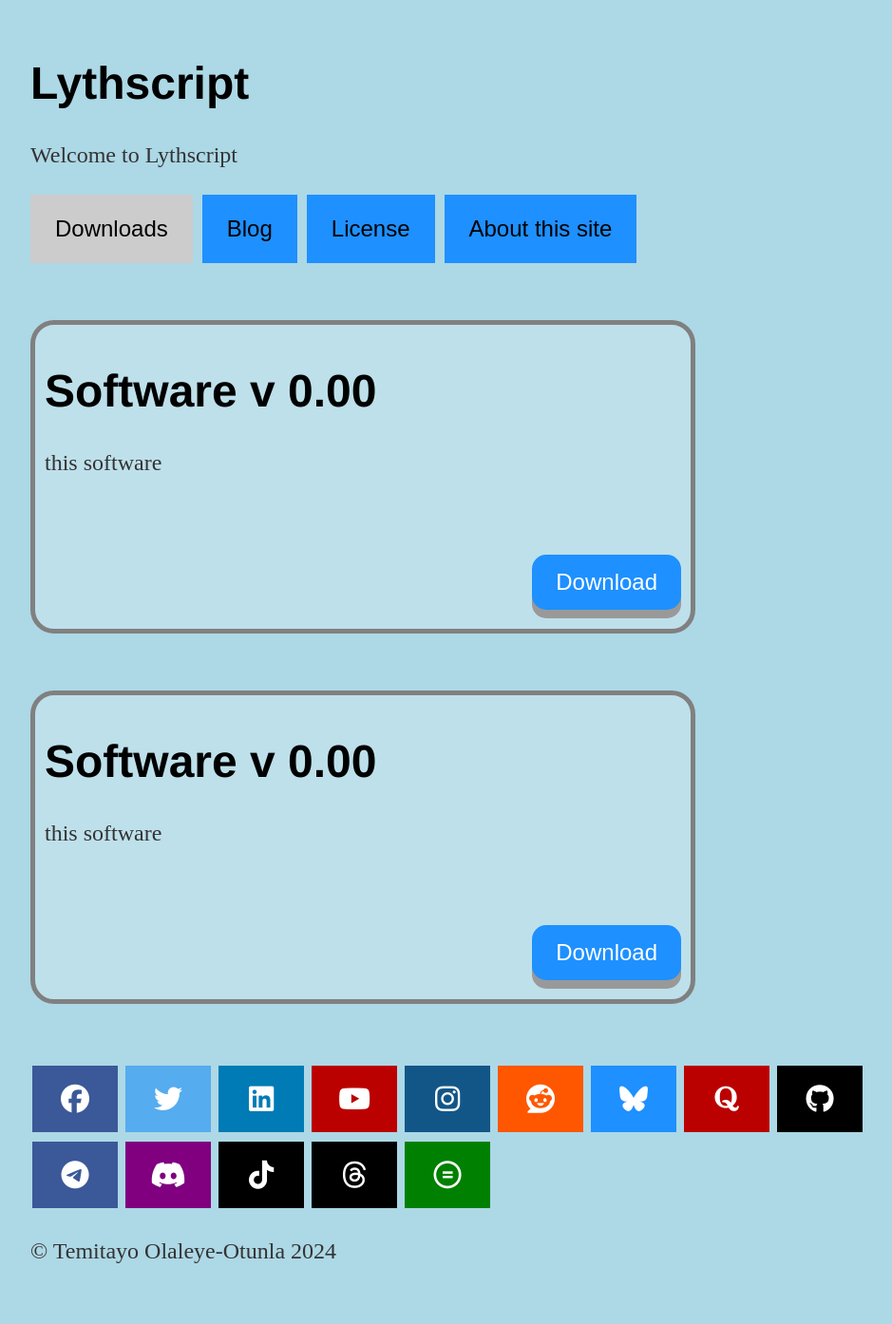
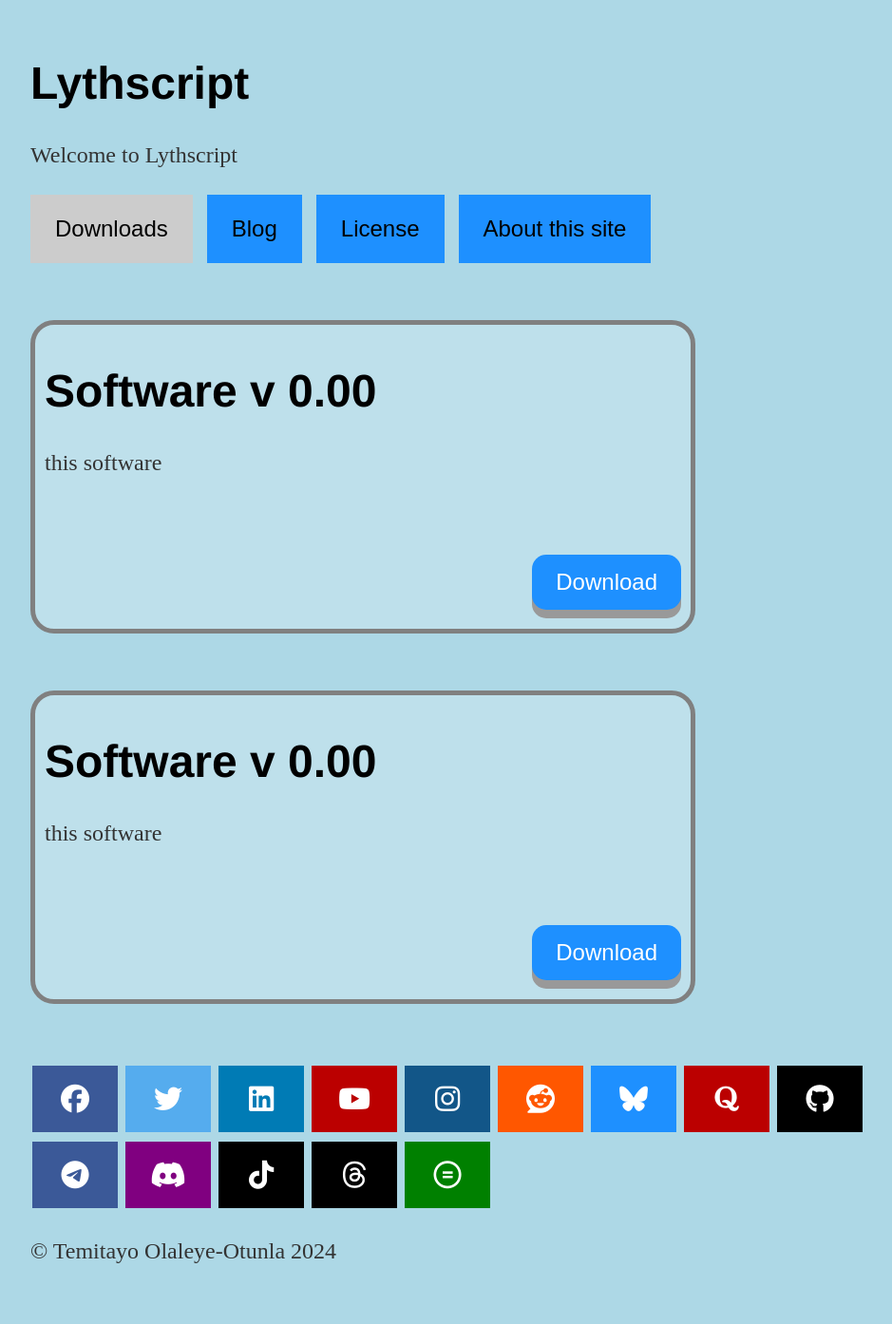
Before and after one commit to lythwind/lythwind.github.io, a Jekyll site: the page built from index.html, in a window 1280 px wide. Shown: the whole page at 95% size, without its empty margins (160-1099 px from the left). Built offline with Jekyll 4.4.1, drawn with Linux system fonts in a browser that asks for light colours; nearby versions of some CDN libraries.

Commit message:
Update main.css

```diff
--- a/css/main.css
+++ b/css/main.css
@@ -164,7 +164,7 @@ button:active {
   cursor: pointer;
   padding: 22px 26px;
   transition: 0.3s;
-  margin-right:10px;
+  margin-right:15px;
   font-size: 24px;
 }
 
```
